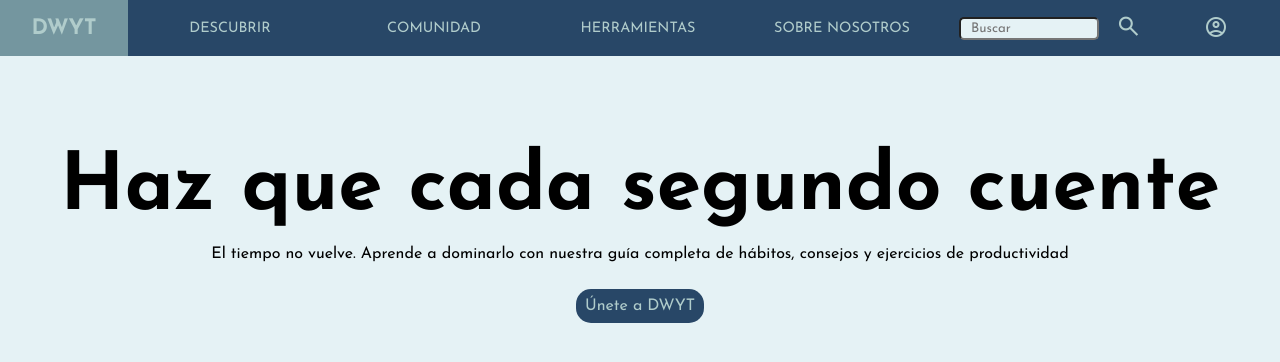
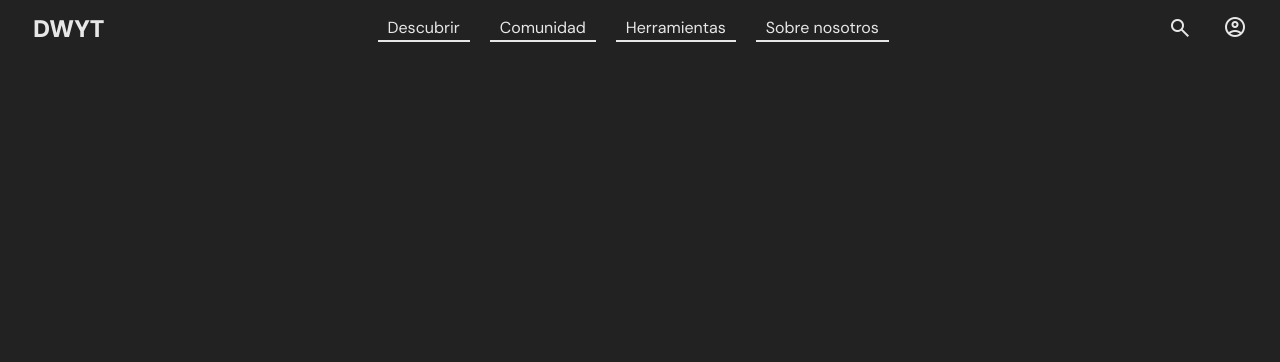
Before and after one commit to manuelguerreronar-arch/DWYT, a plain HTML site: page index.html in a window 1280 px wide. Drawn offline with nearby package versions, Linux system fonts and the light colour scheme.

Commit message:
Restaurado todo

```diff
--- a/index.html
+++ b/index.html
@@ -8,10 +8,8 @@
     />
     <link rel="preconnect" href="https://fonts.googleapis.com" />
     <link rel="preconnect" href="https://fonts.gstatic.com" crossorigin />
-    <link rel="preconnect" href="https://fonts.googleapis.com" />
-    <link rel="preconnect" href="https://fonts.gstatic.com" crossorigin />
     <link
-      href="https://fonts.googleapis.com/css2?family=Josefin+Sans:ital,wght@0,100..700;1,100..700&display=swap"
+      href="https://fonts.googleapis.com/css2?family=DM+Sans:ital,opsz,wght@0,9..40,100..1000;1,9..40,100..1000&family=Josefin+Sans:ital,wght@0,100..700;1,100..700&display=swap"
       rel="stylesheet"
     />
     <link rel="stylesheet" href="style/index.css" />
@@ -20,34 +18,28 @@
   </head>
   <body>
     <header>
-      <nav>
+      <nav class="dm-sans">
         <div class="logo">
-          <button>
-            <p class="marca josefin-sans-bold">DWYT</p>
-          </button>
+          <button><p class="marca dm-sans-bold">DWYT</p></button>
         </div>
-        <div class="funciones josefin-sans">
-          <a href="#">Descubrir</a>
-          <a href="#">Comunidad</a>
-          <a href="#">Herramientas</a>
-          <a href="#">Sobre nosotros</a>
+        <div class="funciones dm-sans">
+          <button class="line" href="#">Descubrir</button>
+          <button class="line" href="#">Comunidad</button>
+          <button class="line" href="#">Herramientas</button>
+          <button class="line" href="#">Sobre nosotros</button>
+        </div>
         <div class="buscar">
           <input
-              class="barraBusqueda josefin-sans"
+            class="barraBusqueda dm-sans"
             type="search"
             placeholder="Buscar"
           /><button class="botonBuscar">
-              <span class="material-symbols-outlined lupa color4">
-                search
-              </span>
+            <span class="material-symbols-outlined lupa"> search </span>
           </button>
-          </div>
         </div>
         <div class="perfil">
           <button>
-            <span class="material-symbols-outlined color4">
-              account_circle
-            </span>
+            <span class="material-symbols-outlined"> account_circle </span>
           </button>
         </div>
         <button class="menu-hamburguesa">
@@ -55,20 +47,8 @@
         </button>
       </nav>
     </header>
-    <div class="cuerpo1">
-      <div class="introduccion josefin-sans-bold">
-        <p>Haz que cada segundo cuente</p>
-      </div>
-      <div class="introduccion2 josefin-sans">
-        <p>
-          El tiempo no vuelve. Aprende a dominarlo con nuestra guía completa de
-          hábitos, consejos y ejercicios de productividad
-        </p>
-      </div>
-      <div class="divUnirse">
-        <button class="botonUnirse josefin-sans">Únete a DWYT</button>
-      </div>
-    </div>
+
+    <!--<div class="cuerpo1"> <div class="introduccion dm-sans"> <p>Haz que cada segundo cuente</p> </div> <div class="divUnirse"> <button class="botonUnirse dm-sans">Únete a DWYT</button> </div> </div>-->
     <script src="scripts/index.js"></script>
   </body>
 </html>
--- a/scripts/index.js
+++ b/scripts/index.js
@@ -1,16 +1,13 @@
-//Animación lupa
-
 const botonLupa = document.querySelector(".botonBuscar");
+const barraBusqueda = document.querySelector(".barraBusqueda");
 
 botonLupa.addEventListener("click", () => {
   botonLupa.classList.add("animar-lupa");
+  barraBusqueda.classList.toggle("mostrar");
 
-  // Quita la clase al acabar la animación para que pueda repetirse
   botonLupa.addEventListener(
     "animationend",
-    () => {
-      botonLupa.classList.remove("animar-lupa");
-    },
+    () => botonLupa.classList.remove("animar-lupa"),
     { once: true }
   );
 });
--- a/style/index.css
+++ b/style/index.css
@@ -1,101 +1,98 @@
 * {
   margin: 0;
   padding: 0;
+  color: rgb(231, 231, 231);
 }
 
-body {
-  background: #e5f2f5;
+html {
+  background: rgb(34, 34, 34);
 }
 
 nav {
-  display: grid;
-  grid-template-columns: 1fr 8fr 1fr;
-  height: 7dvh;
-  background: #284767;
-  font-size: 90%;
+  display: flex;
+  align-items: center; /* vertical centering */
+  justify-content: space-between; /* logo left, funciones centered via flex:1, perfil right */
+  position: relative;
+  margin: 10px 25px;
+  padding: 0 8px;
+}
+.logo {
+  display: flex;
+  align-items: center;
+  justify-content: start;
 }
 
-nav button {
-  width: 100%;
-  height: 100%;
-}
-.marca {
-  color: #b0cccb;
-  font-size: 160%;
+.logo button {
+  font-weight: bolder;
+  font-size: 24px;
 }
 
-.funciones a {
+.perfil {
   display: flex;
-  justify-content: center;
-  align-items: center;
-  text-decoration: none;
-  color: #b0cccb;
+  justify-content: end;
+  margin-left: auto;
+  padding-left: 25px;
+}
+button {
+  background: none;
   cursor: pointer;
-  width: 100%;
-  height: 100%;
-  background: #284767;
-  padding: 0 8px;
+  border: none;
 }
-
-.funciones .buscar {
-  display: flex;
-  justify-content: center;
-  align-items: center;
-  text-decoration: none;
-  color: #b0cccb;
-  cursor: pointer;
-  width: 100%;
-  height: 100%;
-  background: #284767;
-  margin-left: 10px;
-  margin-right: 10px;
-}
-
-.funciones a:hover {
-  color: #284767;
-  background: #74969f;
-}
-
-.funciones a:active {
-  color: #84c7d6;
-  background: #74969f;
-}
-
 .funciones {
   display: flex;
-  text-transform: uppercase;
-  justify-content: space-around;
+  flex: 1 1 auto; /* take remaining horizontal space so we can center items */
+  justify-content: center; /* center children inside this area */
   align-items: center;
+  gap: 20px; /* spacing between links (use gap instead of width/margins on children) */
+}
+.funciones button {
+  margin: 0;
+  padding: 6px 10px; /* give links some clickable area */
+  text-decoration: none;
+  color: inherit;
+}
+.menu-hamburguesa {
+  display: none;
+}
+.buscar {
+  position: relative;
 }
 
 .barraBusqueda {
-  position: relative;
-  height: 23px;
-  border-radius: 5px;
-  padding-left: 10px;
-  margin-right: 1px;
-  margin-left: 5px;
-  width: 100%;
-  background: #e5f2f5;
+  position: absolute;
+  top: 50%;
+  right: 40px; /* justo antes de la lupa */
+  transform: translateY(-50%);
+  transition: opacity 0.3s ease, width 0.3s ease;
+  width: 0;
+  opacity: 0;
+  border: none;
+  outline: none;
+  color: rgb(34, 34, 34);
 }
-
-.lupa {
+.barraBusqueda.mostrar {
+  width: 150px; /* o el tamaño que quieras */
+  opacity: 1;
+  padding: 6px 10px;
+  border-radius: 6px;
+  background: #dfdede;
+  box-shadow: 5px 5px 15px #020202b4;
+}
+.botonBuscar {
   background: none;
   border: none;
   cursor: pointer;
-  font-size: 1.6rem;
-  transition: transform 0.2s ease;
-  margin-right: -15px;
+  display: inline-flex;
+  align-items: center;
+  justify-content: center;
+  padding: 6px;
 }
-
 .lupa:active {
   transform: scale(0.95);
 }
-
 .lupa:hover {
   transform: scale(0.95);
 }
-
 @keyframes clickLupa {
   0% {
     transform: scale(1);
@@ -110,126 +107,55 @@ nav button {
     transform: scale(1);
   }
 }
-
 .animar-lupa {
-  animation: clickLupa 0.5s ease;
+  animation: clickLupa 0.7s ease;
 }
-
-.buscar button {
-  background: none;
-  border: none;
+.line {
+  font-family: inherit;
+  background-color: transparent;
+  color: inherit;
+  -webkit-text-decoration: none;
+  text-decoration: none;
   cursor: pointer;
-  width: 25px;
-  margin-left: 12px;
-  margin-right: 12px;
+  display: inline-block;
+  font-size: 16px;
+  line-height: 16px;
+  position: relative;
 }
-
-.logo {
-  display: flex;
-  justify-content: center;
-  align-items: center;
+.line:after,
+.line:before {
+  background: rgb(231, 231, 231);
+  bottom: 0;
+  content: "";
+  display: block;
+  height: 2px;
+  left: 0;
+  position: absolute;
+  transform-origin: 0 0;
+  transition: transform 0.5s cubic-bezier(0.77, 0, 0.175, 1);
+  width: 100%;
 }
-
-.perfil {
-  display: flex;
-  justify-content: center;
-  align-items: center;
+.line:before {
+  opacity: 0.5;
+  transform: translateZ(0) scaleX(0);
+  transform-origin: 100% 100%;
+  transition: transform 0.4s cubic-bezier(0.455, 0.03, 0.515, 0.955) 0.15s;
 }
-
-.perfil :hover {
-  display: flex;
-  justify-content: center;
-  align-items: center;
-  background: #74969f;
-  width: 100%;
-  height: 100%;
+.line:hover:after {
+  transform: translateZ(0) scaleX(0);
+  transform-origin: 100% 100%;
+  transition: transform 0.5s cubic-bezier(0.165, 0.84, 0.44, 1);
 }
-
-.logo :hover {
-  display: flex;
-  justify-content: center;
-  align-items: center;
-  background: #74969f;
-  width: 100%;
-  height: 100%;
-}
-
-.logo button,
-.perfil button {
-  background: none;
-  border: none;
-  cursor: pointer;
-}
-
-.menu-hamburguesa {
-  display: none;
-}
-
-.cuerpo1 {
-  height: 200px;
-  display: grid;
-  align-items: center;
-  justify-content: center;
-  padding: 80px 0 0 0;
-}
-
-.introduccion {
-  display: flex;
-  justify-content: center;
-  align-items: center;
-  font-size: 80px;
-}
-
-.introduccion2 {
-  display: flex;
-  justify-content: center;
-  align-items: center;
-  font-size: 16px;
-  margin-top: -10px;
-}
-
-.divUnirse {
-  display: flex;
-  justify-content: center;
-  align-items: center;
-}
-
-.botonUnirse {
-  background-color: #284767;
-  color: #b0cccb;
-  border-radius: 15px;
-  border: none;
-  padding: 9px;
-  cursor: pointer;
-  font-size: 16px;
-}
-
-.josefin-sans {
-  font-family: "Josefin Sans", sans-serif;
+.dm-sans {
+  font-family: "DM Sans", sans-serif;
   font-optical-sizing: auto;
   font-weight: 400;
   font-style: normal;
 }
 
-.josefin-sans-bold {
-  font-family: "Josefin Sans", sans-serif;
+.dm-sans-bold {
+  font-family: "DM Sans", sans-serif;
   font-optical-sizing: auto;
-  font-weight: bold;
+  font-weight: bolder;
   font-style: normal;
 }
-
-.color1 {
-  color: #284767;
-}
-.color2 {
-  color: #30596e;
-}
-.color3 {
-  color: #74969f;
-}
-.color4 {
-  color: #b0cccb;
-}
-.color5 {
-  color: #e5f2f5;
-}
```
Lines whose indentation alone changed are shown as unchanged.
